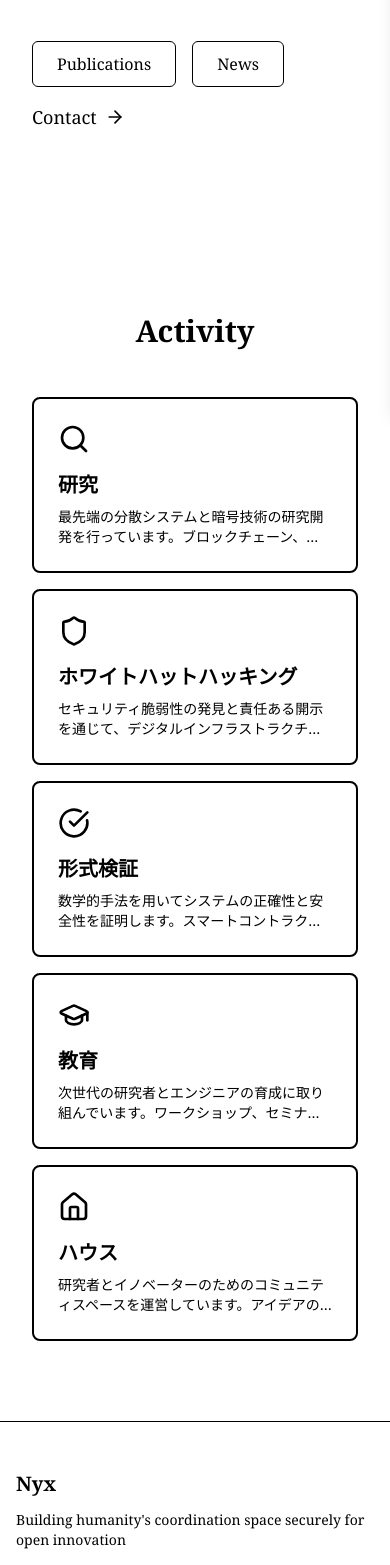
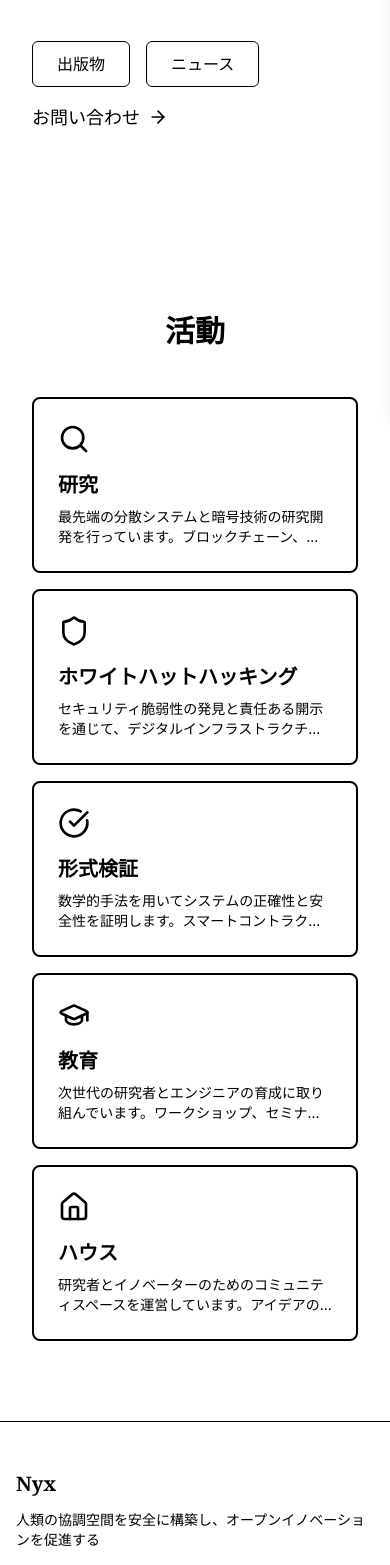
Before and after one commit to NyxFoundation/nyx-website, a Next.js app: page / in a window 390 px wide. Shown: the part 432-1997 px from the top of the page. Built offline with nearby package versions, Linux system fonts and the light colour scheme; no server answers; a web font is replaced by a local one.

Commit message:
language switcher works

```diff
--- /dev/null
+++ b/src/app/actions/locale.ts
@@ -0,0 +1,16 @@
+"use server";
+
+import { cookies } from "next/headers";
+import { revalidatePath } from "next/cache";
+
+export async function setLocale(locale: "ja" | "en") {
+  const cookieStore = await cookies();
+  cookieStore.set("locale", locale, {
+    path: "/",
+    maxAge: 60 * 60 * 24 * 365, // 1 year
+    sameSite: "lax",
+    secure: process.env.NODE_ENV === "production",
+  });
+
+  revalidatePath("/");
+}
--- a/src/components/activity/ActivityModal.tsx
+++ b/src/components/activity/ActivityModal.tsx
@@ -34,7 +34,7 @@ export function ActivityModal({ activityId, onClose }: ActivityModalProps) {
             "fixed left-[50%] top-[50%] z-50",
             "w-[90vw] max-w-2xl max-h-[85vh]",
             "translate-x-[-50%] translate-y-[-50%]",
-            "bg-background border border-border rounded-lg shadow-lg",
+            "bg-white border border-border rounded-lg shadow-lg",
             "animate-in fade-in-0 zoom-in-95",
             "overflow-y-auto"
           )}
--- a/src/components/footer/Footer.tsx
+++ b/src/components/footer/Footer.tsx
@@ -6,6 +6,7 @@ import { Mail, Github, Twitter } from "lucide-react";
 
 export function Footer() {
   const t = useTranslations("nav");
+  const tHero = useTranslations("hero");
   const currentYear = new Date().getFullYear();
 
   return (
@@ -18,7 +19,7 @@ export function Footer() {
               <span className="text-xl font-semibold">Nyx</span>
             </Link>
             <p className="text-sm text-muted-foreground">
-              Building humanity&apos;s coordination space securely for open innovation
+              {tHero("subtitle")}
             </p>
           </div>
 
@@ -26,7 +27,7 @@ export function Footer() {
           <div className="md:col-span-2">
             <div className="grid grid-cols-2 gap-4">
               <div>
-                <h3 className="font-semibold mb-3">Research</h3>
+                <h3 className="font-semibold mb-3">{t("Research")}</h3>
                 <ul className="space-y-2 text-sm">
                   <li>
                     <Link href="/publications" className="text-muted-foreground hover:text-foreground transition-colors">
@@ -41,7 +42,7 @@ export function Footer() {
                 </ul>
               </div>
               <div>
-                <h3 className="font-semibold mb-3">About</h3>
+                <h3 className="font-semibold mb-3">{t("About")}</h3>
                 <ul className="space-y-2 text-sm">
                   <li>
                     <Link href="/member" className="text-muted-foreground hover:text-foreground transition-colors">
@@ -70,7 +71,7 @@ export function Footer() {
 
           {/* コンタクト情報 */}
           <div className="md:col-span-1">
-            <h3 className="font-semibold mb-3">Connect</h3>
+            <h3 className="font-semibold mb-3">{t("Connect")}</h3>
             <div className="flex space-x-4">
               <a
                 href="mailto:contact@nyx.foundation"
@@ -102,18 +103,10 @@ export function Footer() {
         </div>
 
         <div className="mt-8 pt-8 border-t border-border">
-          <div className="flex flex-col md:flex-row justify-between items-center">
+          <div className="flex">
             <p className="text-sm text-muted-foreground">
               © {currentYear} Nyx Foundation. All rights reserved.
             </p>
-            <div className="flex space-x-6 mt-4 md:mt-0">
-              <Link href="/privacy" className="text-sm text-muted-foreground hover:text-foreground transition-colors">
-                Privacy Policy
-              </Link>
-              <Link href="/terms" className="text-sm text-muted-foreground hover:text-foreground transition-colors">
-                Terms of Service
-              </Link>
-            </div>
           </div>
         </div>
       </div>
--- a/src/components/header/LanguageToggle.tsx
+++ b/src/components/header/LanguageToggle.tsx
@@ -1,49 +1,42 @@
 "use client";
 
-import { useRouter, usePathname } from "next/navigation";
-import { useTranslations } from "next-intl";
+import { useRouter } from "next/navigation";
+import { useTranslations, useLocale } from "next-intl";
 import { cn } from "@/lib/utils";
-import { useState, useEffect } from "react";
+import { useState, useTransition } from "react";
+import { setLocale } from "@/app/actions/locale";
 
 export function LanguageToggle() {
   const router = useRouter();
-  const pathname = usePathname();
   const t = useTranslations("nav");
-  const [currentLocale, setCurrentLocale] = useState<"ja" | "en">("ja");
-
-  useEffect(() => {
-    const locale = document.cookie
-      .split("; ")
-      .find((row) => row.startsWith("locale="))
-      ?.split("=")[1] as "ja" | "en" | undefined;
-
-    if (locale) {
-      setCurrentLocale(locale);
-    }
-  }, []);
+  const locale = useLocale() as "ja" | "en";
+  const [isPending, startTransition] = useTransition();
 
   const toggleLanguage = () => {
-    const newLocale = currentLocale === "ja" ? "en" : "ja";
-    document.cookie = `locale=${newLocale}; path=/; max-age=31536000`; // 1 year
-    setCurrentLocale(newLocale);
-    router.refresh();
+    const newLocale = locale === "ja" ? "en" : "ja";
+    startTransition(async () => {
+      await setLocale(newLocale);
+      router.refresh();
+    });
   };
 
   return (
     <button
       onClick={toggleLanguage}
+      disabled={isPending}
       className={cn(
         "inline-flex items-center justify-center rounded-md",
         "px-3 py-1.5 text-sm font-medium",
         "border border-border bg-background",
         "transition-colors hover:bg-muted",
-        "focus:outline-none focus:ring-2 focus:ring-offset-2"
+        "focus:outline-none focus:ring-2 focus:ring-offset-2",
+        isPending && "opacity-50 cursor-not-allowed"
       )}
       aria-label={t("language")}
     >
       <span className="mr-2">{t("language")}</span>
       <span className="font-mono text-xs">
-        {currentLocale.toUpperCase()}
+        {locale.toUpperCase()}
       </span>
     </button>
   );
--- a/src/i18n/locales/en.json
+++ b/src/i18n/locales/en.json
@@ -6,7 +6,10 @@
     "news": "News",
     "job": "Job",
     "language": "Language",
-    "contact": "Contact"
+    "contact": "Contact",
+    "Research": "Research",
+    "About": "About",
+    "Connect": "Connect"
   },
   "hero": {
     "title": "Nyx Foundation",
--- a/src/i18n/locales/ja.json
+++ b/src/i18n/locales/ja.json
@@ -1,22 +1,25 @@
 {
   "nav": {
-    "publications": "Publication",
-    "member": "Member",
-    "funding": "Funding",
-    "news": "News",
-    "job": "Job",
+    "publications": "出版物",
+    "member": "メンバー",
+    "funding": "資金提供",
+    "news": "ニュース",
+    "job": "仕事",
     "language": "言語",
-    "contact": "Contact"
+    "contact": "お問い合わせ",
+    "Research": "研究",
+    "About": "Nyxについて",
+    "Connect": "つながる"
   },
   "hero": {
     "title": "Nyx Foundation",
-    "subtitle": "Building humanity's coordination space securely for open innovation",
-    "btnPublications": "Publications",
-    "btnNews": "News",
-    "contact": "Contact"
+    "subtitle": "人類の協調空間を安全に構築し、オープンイノベーションを促進する",
+    "btnPublications": "出版物",
+    "btnNews": "ニュース",
+    "contact": "お問い合わせ"
   },
   "activity": {
-    "title": "Activity",
+    "title": "活動",
     "items": {
       "research": {
         "title": "研究",
```
